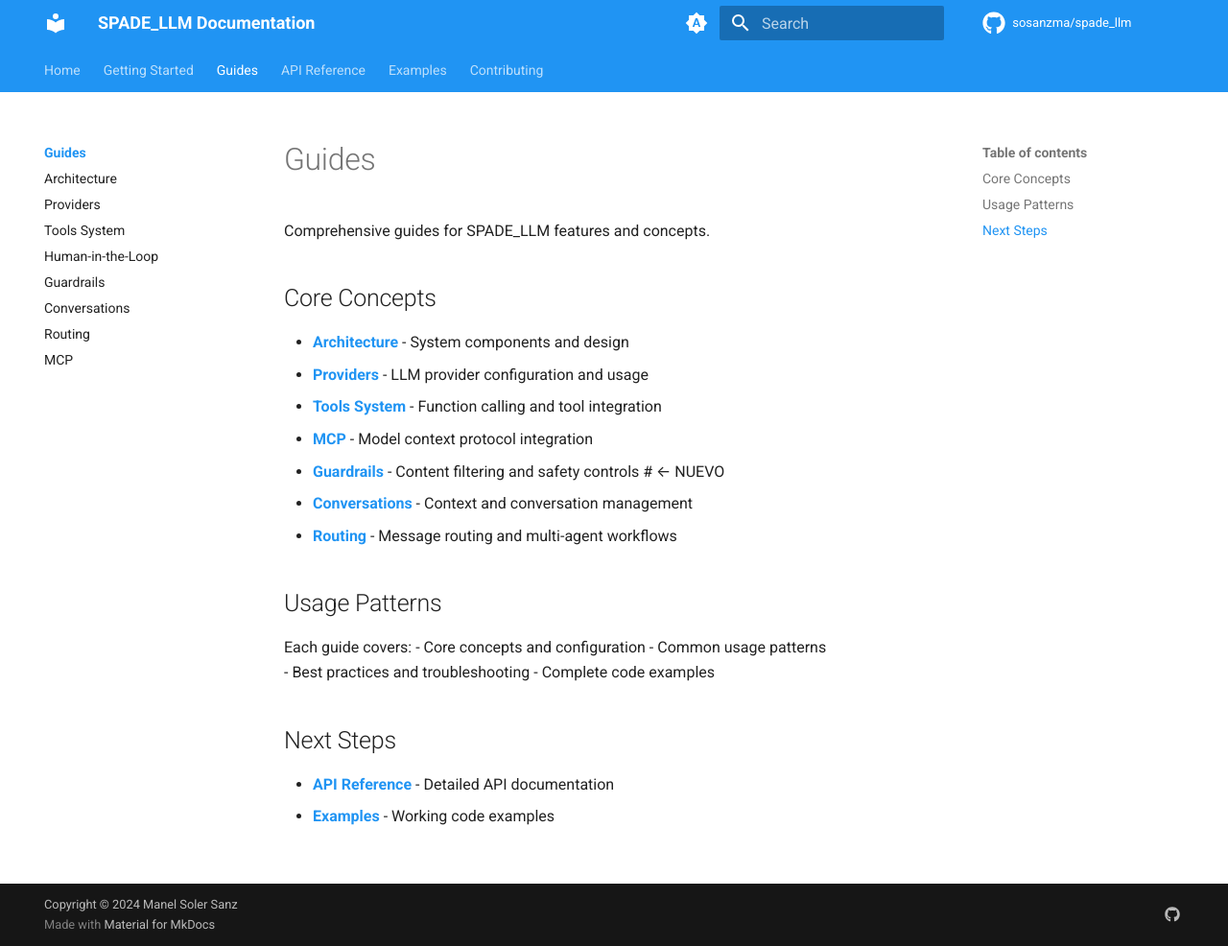
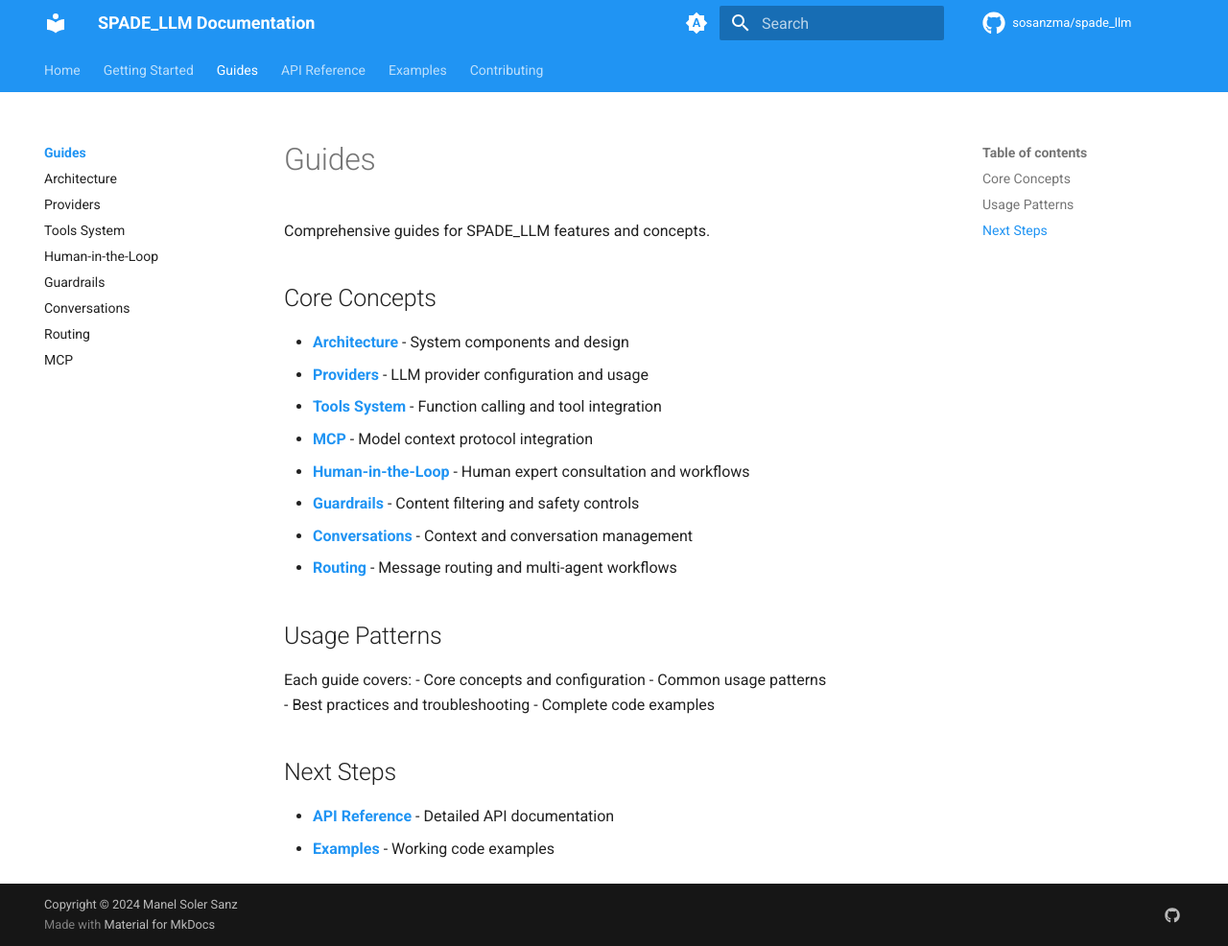
Before and after one commit to sosanzma/spade_llm, an MkDocs documentation site: the page built from docs/docs/guides/index.md, in a window 1280 px wide and 986 px high. Shown: the whole window at 96% size. Built offline with MkDocs 1.6.1 and Material for MkDocs 9.7.7, drawn with Linux system fonts in a browser that asks for light colours; comment, search, counter and statistics services are not loaded.

Commit message:
update docs

```diff
--- a/docs/docs/guides/index.md
+++ b/docs/docs/guides/index.md
@@ -8,7 +8,8 @@
 - **[Providers](providers/)** - LLM provider configuration and usage
 - **[Tools System](tools-system/)** - Function calling and tool integration
 - **[MCP](mcp/)** - Model context protocol integration
-- **[Guardrails](guardrails/)** - Content filtering and safety controls    # ← NUEVO
+- **[Human-in-the-Loop](human-in-the-loop/)** - Human expert consultation and workflows
+- **[Guardrails](guardrails/)** - Content filtering and safety controls
 - **[Conversations](conversations/)** - Context and conversation management
 - **[Routing](routing/)** - Message routing and multi-agent workflows
 
```
Also changed, not shown: docs/docs/reference/index.md (+1 -0 lines).
